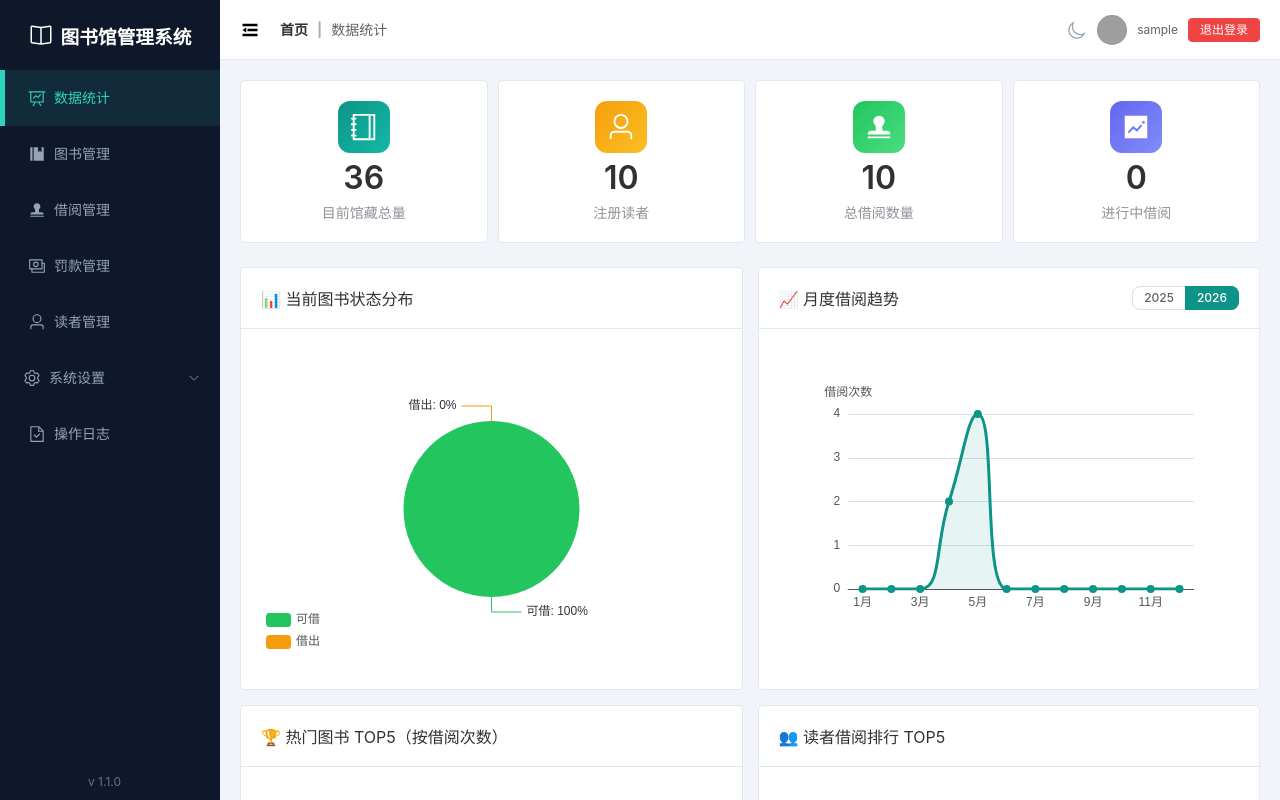
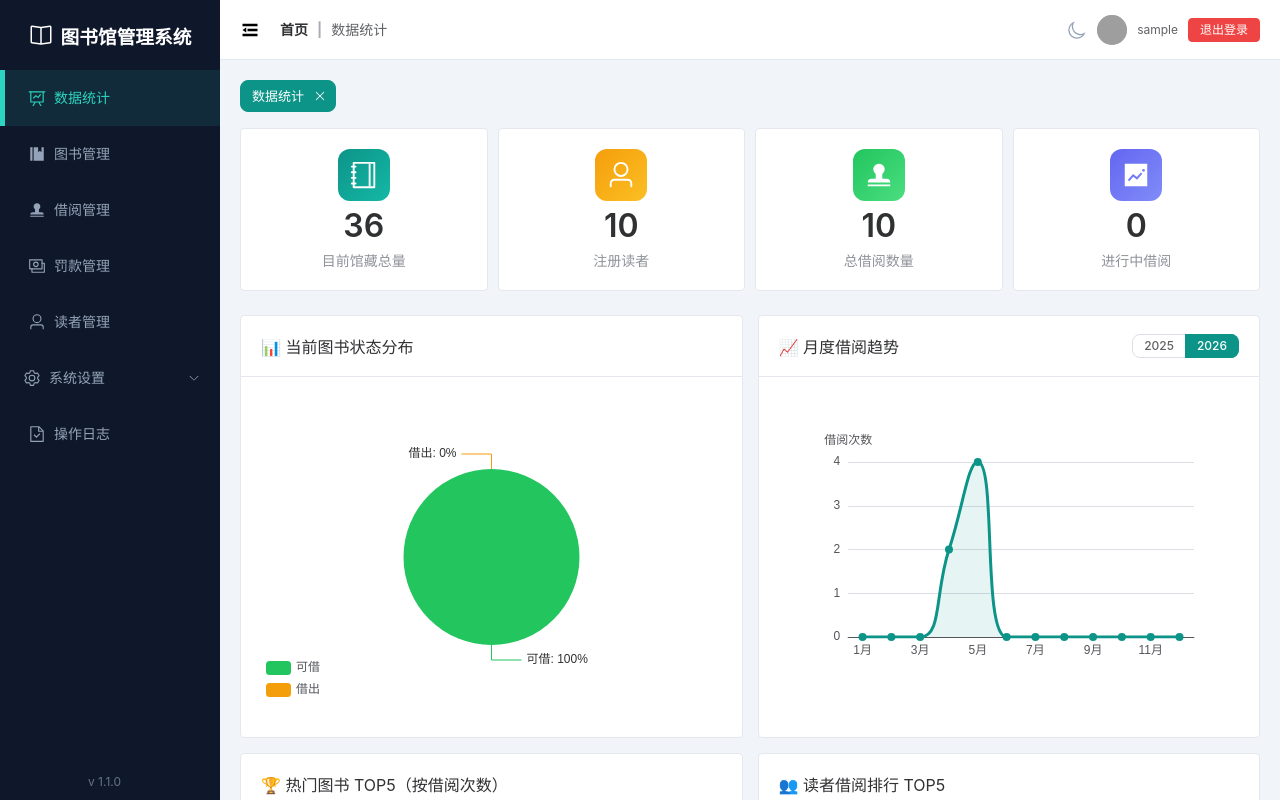
Before and after one commit to Leiuo/library-admin, a Vue app: page /#/dashboard in a window 1280 px wide. Built offline with nearby package versions, Linux system fonts and the light colour scheme; sample sign-in values are in the browser's storage; grey boxes are pictures that could not be loaded.

Commit message:
Layout 顶部添加动态标签页

```diff
--- a/src/views/AdminManagement.vue
+++ b/src/views/AdminManagement.vue
@@ -2,8 +2,7 @@
     <div class="admin-container">
         <div class="toolbar">
             <el-button type="primary" @click="openAddDialog">
-                <el-icon><Plus /></el-icon>
-                添加管理员
+                + 添加管理员
             </el-button>
         </div>
 
@@ -55,7 +54,6 @@
 import { ref, onMounted } from 'vue';
 import { getAdmins, addAdmin, updateAdmin, deleteAdmin, addLog } from '../api/mock';
 import { useUserStore } from '../stores/user';
-import { Plus } from '@element-plus/icons-vue';
 import { ElMessage, ElMessageBox } from 'element-plus';
 
 const userStore = useUserStore();
--- a/src/views/Layout.vue
+++ b/src/views/Layout.vue
@@ -97,6 +97,15 @@
                 </div>
             </el-header>
             <el-main>
+                <div class="main-header">
+                    <el-tag v-for="tag in dynamicTags" :key="tag.path" closable :disable-transitions="false"
+                        :effect="route.path === tag.path ? 'dark' : 'plain'"
+                        :type="route.path === tag.path ? 'primary' : 'info'" @close="handleClose(tag)"
+                        @click="handleClick(tag)" size="large">
+                        {{ tag.title }}
+                    </el-tag>
+                </div>
+
                 <!-- <router-view /> -->
 
                 <!-- <transition name="fade" mode="out-in">
@@ -117,7 +126,7 @@
 import { useUserStore } from '../stores/user';
 import { useThemeStore } from '../stores/theme';
 import { useRoute, useRouter } from 'vue-router';
-import { ref, computed, onMounted, onUnmounted } from 'vue';
+import { ref, computed, watch, onMounted, onUnmounted } from 'vue';
 import { DataLine, Setting, DocumentChecked, Money, Sunny, Moon } from '@element-plus/icons-vue';
 import { ElMessageBox } from 'element-plus';
 
@@ -128,6 +137,39 @@ const router = useRouter();
 
 const isCollapse = ref(false);
 const isMobile = ref(window.innerWidth < 768);
+
+const dynamicTags = ref([]);
+
+watch(
+    () => route.path,
+    (newPath) => {
+        const title = route.meta?.title;
+        if (title && !dynamicTags.value.some(tag => tag.path === newPath)) {
+            dynamicTags.value.push({ title, path: newPath });
+        }
+    },
+    { immediate: true }
+);
+
+const handleClose = (tag) => {
+    const tags = dynamicTags.value;
+    const index = tags.indexOf(tag);
+    tags.splice(index, 1);
+
+    if (tag.path === route.path) {
+        if (tags.length > 0) {
+            const nextTab = tags[Math.min(index, tags.length - 1)];
+            router.push(nextTab.path);
+        } else {
+            router.push('/dashboard');
+        }
+    }
+};
+
+const handleClick = (tag) => {
+    router.push(tag.path);
+};
+
 
 const handleWindowResize = () => {
     isMobile.value = window.innerWidth < 768;
@@ -207,7 +249,7 @@ const breadcrumbs = computed(() => {
     .aside-menu {
         border-right: none;
 
-        > .el-menu-item,
+        >.el-menu-item,
         .el-sub-menu .el-menu-item {
             border-left: 5px solid transparent;
 
@@ -321,6 +363,24 @@ const breadcrumbs = computed(() => {
     }
 }
 
+.main-header {
+    margin-bottom: 16px;
+    display: flex;
+    gap: 8px;
+
+    .el-tag {
+        font-size: 13px;
+        border-radius: 8px;
+        cursor: pointer;
+        transition: all 0.3s ease;
+
+        // &:hover {
+        //     background-color: #5eead4;
+        //     color: #fff;
+        // }
+    }
+}
+
 // 移动端：侧边栏变为覆盖式
 @media (max-width: 767px) {
     .layout-aside {
```
